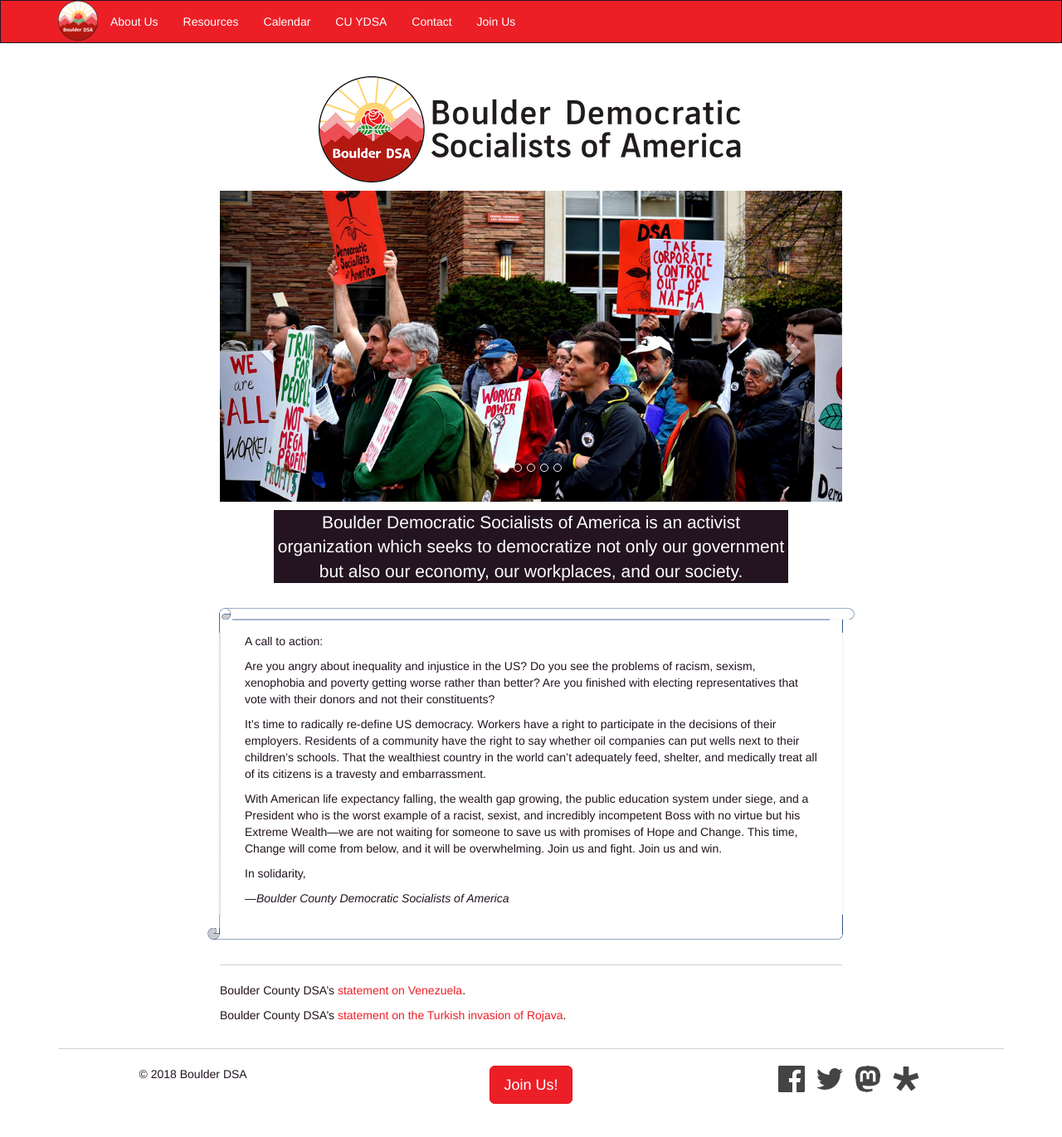
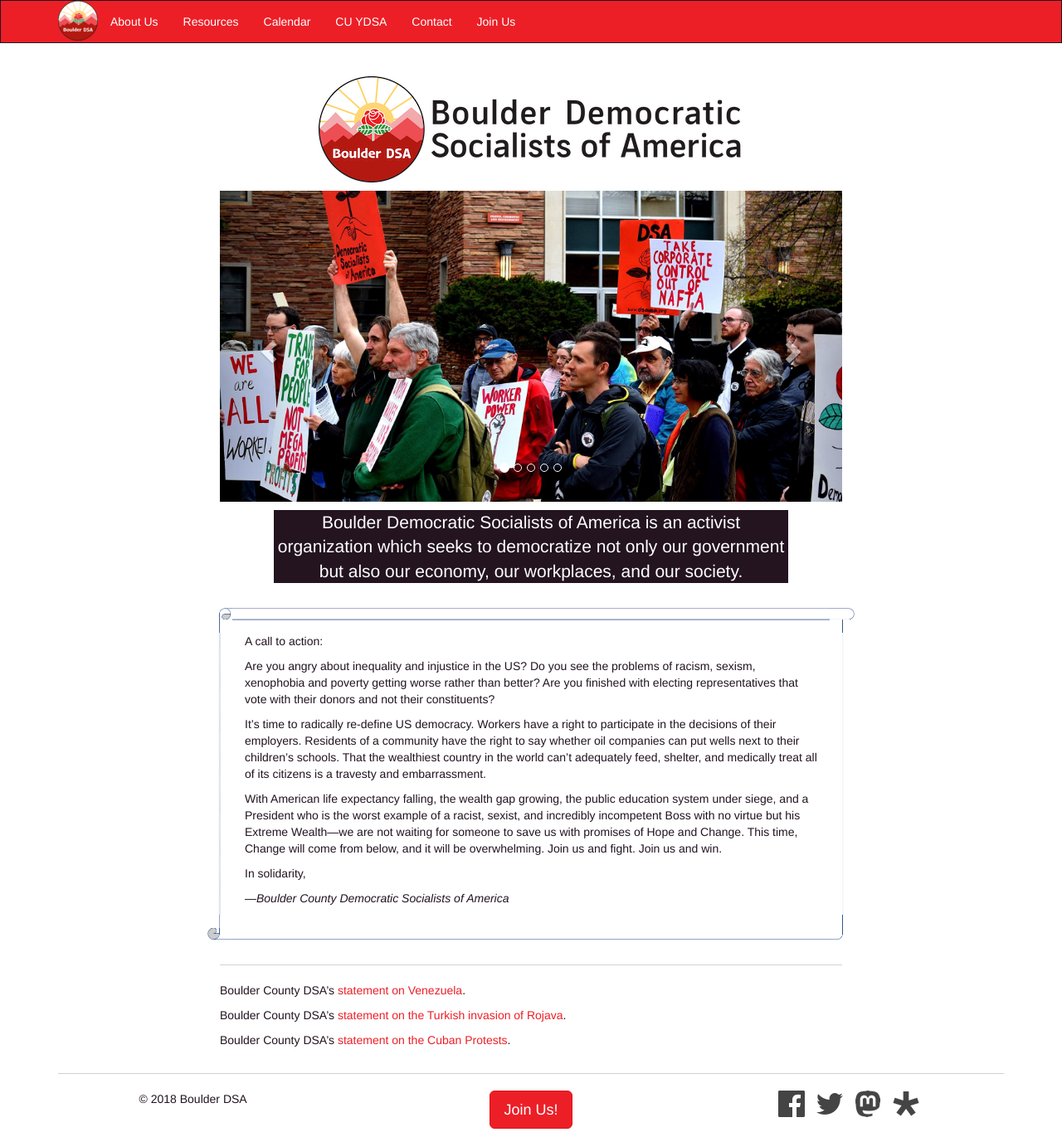
Before and after one commit to boulderdsa/boulderdsa.github.io, a Jekyll site: the page built from index.md, in a window 1280 px wide. Shown: the whole page at 83% size. Built offline with Jekyll 4.4.1, drawn with Linux system fonts in a browser that asks for light colours; before the commit the page ends 1341 px from its top, so only the background shows below that.

Commit message:
Update index.md
editing index

```diff
--- a/index.md
+++ b/index.md
@@ -66,3 +66,5 @@ _—Boulder County Democratic Socialists of America_
 Boulder County DSA's [statement on Venezuela]({% link statements/venezuela.md %}).
 
 Boulder County DSA's [statement on the Turkish invasion of Rojava]({% link statements/rojava.md %}).
+
+Boulder County DSA's [statement on the Cuban Protests]({% link statements/cubanprotests.md %}).
```
